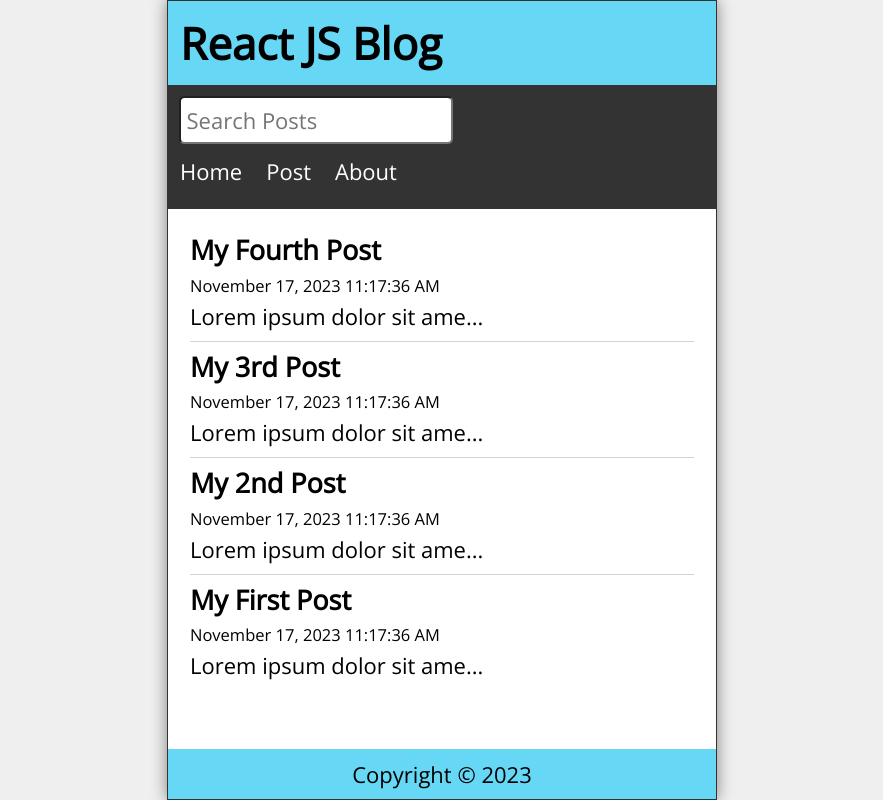
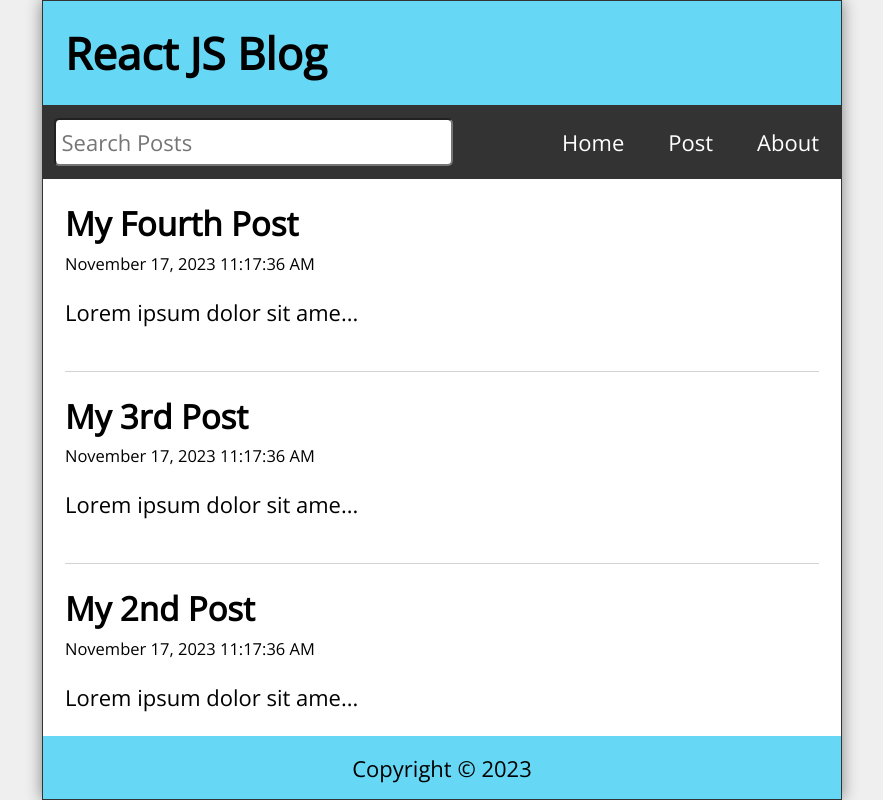
Before and after one commit to austinamani123/ReactRouterCourse, a React (Create React App) app: page / in a window 1280 px wide. Shown: the whole page, without its empty margins (198-1081 px from the left). Built offline with nearby package versions, Linux system fonts and the light colour scheme.

Commit message:
Used Flexbox to improve the CSS for the App (#7)

```diff
--- a/src/Nav.js
+++ b/src/Nav.js
@@ -13,6 +13,7 @@ const Nav = ({ search, setSearch }) => {
 					value={search}
 					onChange={(e) => setSearch(e.target.value)}
 				/>
+				</form>
 				<ul>
 					<li>
 						<Link to="/">Home</Link>
@@ -24,7 +25,7 @@ const Nav = ({ search, setSearch }) => {
 						<Link to="about">About</Link>
 					</li>
 				</ul>
-			</form>
+
 		</nav>
 	);
 };
--- a/src/index.css
+++ b/src/index.css
@@ -28,7 +28,7 @@ body {
 
 .App {
   width: 100%;
-	max-width: 550px;
+  max-width: 800px;
   height: 100vh;
   display: flex;
   flex-direction: column;
@@ -38,16 +38,7 @@ body {
   box-shadow: 0px 0px 15px gray;
 }
 
-.Header {
-	width: 100%;
-	background-color: #66d8f5;
-	padding: 12px;
-	display: flex;
-	justify-content: space-between;
-	align-items: center;
-}
-
-.Footer {
+.Header, .Footer {
   width: 100%;
   background-color: #66d8f5;
   padding: 1rem;
@@ -57,7 +48,7 @@ body {
 }
 
 .Header h1 {
-	font-size: 12px;
+  font-size: 1.5rem;
 }
 
 .Header svg {
@@ -65,7 +56,7 @@ body {
 }
 
 .Footer {
-	padding: 10px;
+  padding: 0.75rem;
   display: grid;
   place-content: center;
 }
@@ -84,7 +75,7 @@ body {
   padding: 1rem 0 0 0.75rem;
 }
 
-.searchForm input[type='text'] {
+.searchForm input[type="text"] {
   font-family: 'Open Sans', sans-serif;
   width: 100%;
   min-height: 48px;
@@ -108,12 +99,12 @@ body {
 }
 
 .Nav li {
-	padding: 12px;
+  padding: 1rem;
 }
 
 .Nav li:hover,
 .Nav li:focus {
-	padding: 12px;
+  padding: 1rem;
 }
 
 .Nav li a {
@@ -124,7 +115,7 @@ body {
 .Nav li:hover,
 .Nav li:focus,
 .Nav li:hover a,
-.Nav li:focus a {
+.Nav li:focus a  {
   background-color: #eee;
   color: #333;
 }
@@ -134,11 +125,7 @@ body {
   cursor: pointer;
 }
 
-.Home,
-.NewPost,
-.PostPage,
-.About,
-.Missing {
+.Home, .NewPost, .PostPage, .About, .Missing {
   width: 100%;
   flex-grow: 1;
   padding: 1rem;
@@ -147,14 +134,13 @@ body {
 }
 
 .post {
-	margin-top: 6px;
-	padding-bottom: 6px;
+  margin-top: 1rem;
+  padding-bottom: 1rem;
   border-bottom: 1px solid lightgray;
 }
 
 .Home .post a {
   text-decoration: none;
-	font-size: 18px;
 }
 
 .Home .post a,
@@ -176,7 +162,7 @@ body {
 }
 
 .postBody {
-	margin: 4px 0;
+  margin: 1rem 0;
 }
 
 .newPostForm {
@@ -214,10 +200,8 @@ body {
   cursor: pointer;
 }
 
-.Missing h2,
-.PostPage h2,
-.Missing p,
-.PostPage p {
+.Missing h2, .PostPage h2,
+.Missing p, .PostPage p {
   margin-bottom: 1rem;
 }
 
@@ -259,17 +243,17 @@ body {
   .Nav li:hover,
   .Nav li:focus,
   .Nav li:hover a,
-	.Nav li:focus a {
+  .Nav li:focus a  {
     background-color: #eee;
     color: #333;
   }
 
   .searchForm {
     width: 50%;
-		padding: 0.5rem 0;
+    padding: .5rem 0;
   }
 
-	.searchForm input[type='text'] {
+  .searchForm input[type="text"] {
     margin-left: 0.5rem;
   }
 
@@ -279,7 +263,9 @@ body {
 }
 
 @media only screen and (min-width: 992px) {
+
   .Header svg {
     font-size: 3rem;
   }
+
 }
```
Also changed, not shown: 1 other file (tests, documents, lock files or other folders). Lines whose indentation alone changed are shown as unchanged.
